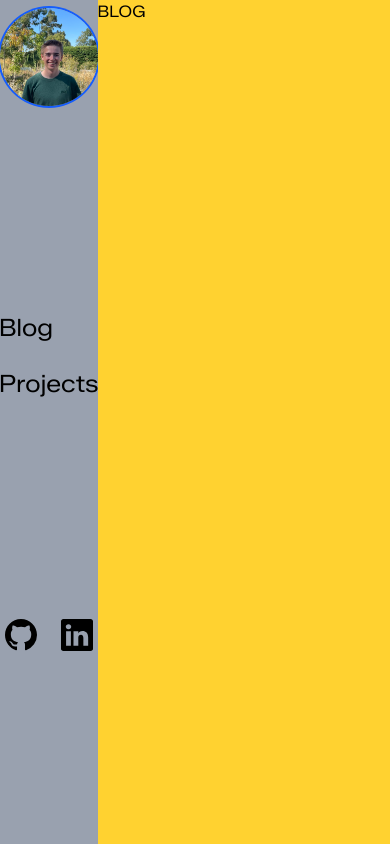
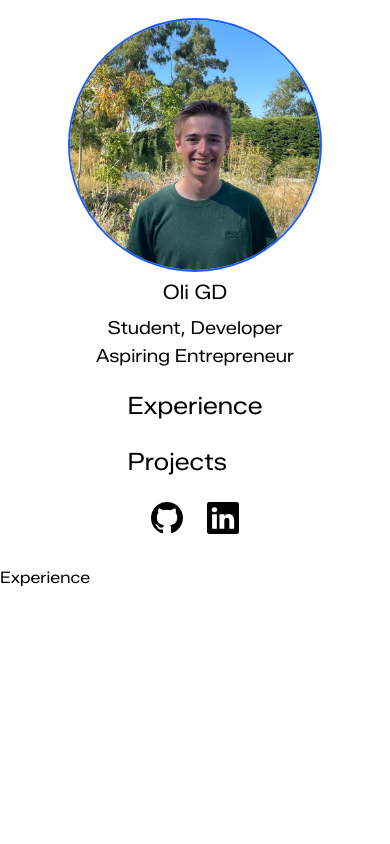
Before and after one commit to OGD311/uk.co.ogoodwinday_nextjs, a Next.js app: page / in a window 390 px wide. Shown: the top 844 px of the page. Built offline with nearby package versions, Linux system fonts and the light colour scheme.

Commit message:
Replace blog with experience, added mobile styling, removed all colours.

```diff
--- a/src/app/page.tsx
+++ b/src/app/page.tsx
@@ -39,21 +39,25 @@ export default function Home() {
 
 
   return (
-    <div className="flex h-screen">
-      <div className="w-1/4 bg-gray-400 h-full">
-        <div className="h-4/5 flex flex-col justify-between items-center mt-2">
-          <ProfilePicture />
-          <SectionsBar sections={["blog", "projects"]} activeSection={activeSection} />
+    <div className="flex h-screen max-md:flex-col">
+      <div className="w-1/4 max-md:w-full h-full">
+        <div className="h-full flex flex-col justify-between items-center">
+          <div className="flex flex-col items-center mt-5">
+            <ProfilePicture />
+            <h1 className="text-xl mt-2">Oli GD</h1>
+            <h2 className="text-lg w-full p-2 text-center">Student, Developer <br/> Aspiring Entrepreneur</h2>
+          </div>
+          <SectionsBar sections={["experience", "projects"]} activeSection={activeSection} />
           <SocialLinks />
         </div>
       </div>
-      <div className="w-3/4 h-full overflow-y-scroll scroll-smooth" ref={scrollContainerRef}>
+      <div className="w-3/4 max-md:w-full h-full min-md:overflow-y-scroll scroll-smooth" ref={scrollContainerRef}>
 
-        <div id="blog" className="section h-screen bg-amber-300">
-          BLOG
+        <div id="experience" className="section h-screen">
+          <h3>Experience</h3>
         </div>
-        <div id="projects" className="section h-screen bg-blue-300">
-          PROJECTS
+        <div id="projects" className="section h-screen">
+          <h3>Projects</h3>
         </div>
 
 
```
